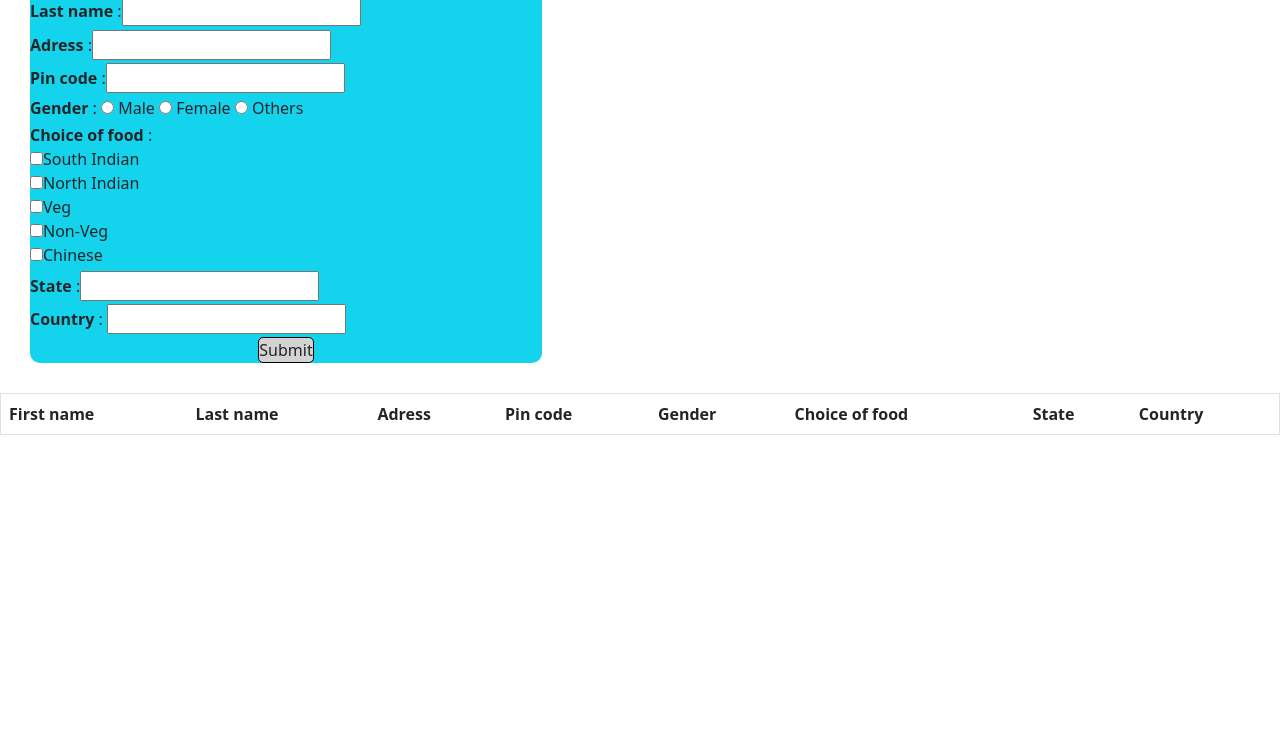
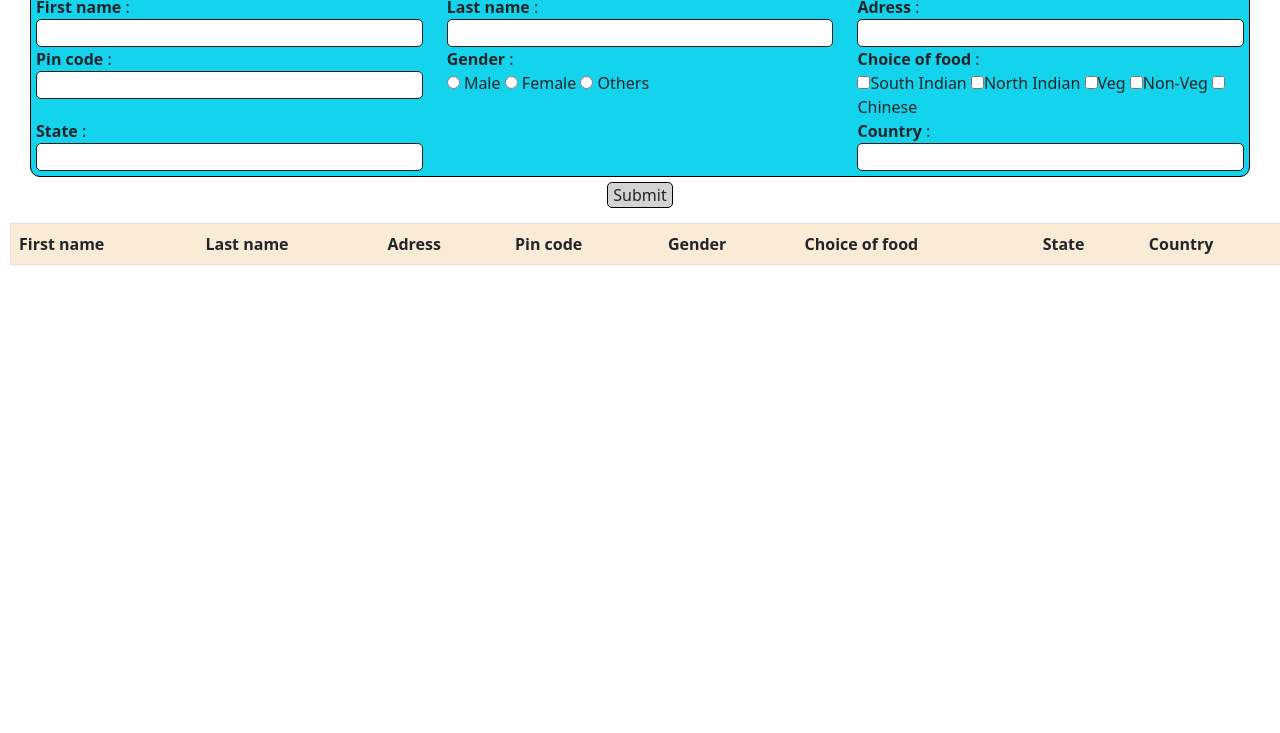
Before and after one commit to Likhith329/asmalldictionary, a plain HTML site: page index.html in a window 1280 px wide. Shown: the part 67-800 px from the top of the page. Drawn offline with nearby package versions, Linux system fonts and the light colour scheme.

Commit message:
first commit

```diff
--- a/index.html
+++ b/index.html
@@ -10,38 +10,37 @@
     <title>Document</title>
 </head>
 <body>
-  <div>
+  <div class="hd" style="display:flex; justify-content: center;"><h1>Enter the details</h1></div>
+  <div class="cont">
   <form id="fm">
-    <div><b>First name</b> :<input type="text" id="fname"></div>
+    <div class="ib"><b>First name</b> :<input type="text" id="fname" class="inp"></div>
 
-    <div><b>Last name</b> :<input type="text" id="lname"></div>
+    <div class="ib"><b>Last name</b> :<input type="text" id="lname" class="inp"></div>
 
-    <div><b>Adress</b> :<input type="text" id="address"></div>
+    <div class="ib"><b>Adress</b> :<input type="text" id="address" class="inp"></div>
 
-    <div><b>Pin code</b> :<input type="tel" id="pin"></div>
+    <div class="ib"><b>Pin code</b> :<input type="tel" id="pin" class="inp"></div>
 
-    <div> <b>Gender</b> :
+    <div class="ib"> <b>Gender</b> : <br>
       <span id="m"><input name="s" type="radio" id="male" value="Male" onchange="f1()"></span>  Male
       <span id="fe"><input name="s" type="radio" id="female" value="Female" onchange="f2()"></span> Female
       <span id="o"><input name="s" type="radio" id="others" value="Others" onchange="f3()"></span> Others
     </div>
 
-   <div> <b>Choice of food</b> : <br>
-    <input type="checkbox" id="food" value="South Indian">South Indian <br>
-    <input type="checkbox" id="food" value="North Indian">North Indian <br>
-    <input type="checkbox" id="food" value="Veg">Veg <br>
-    <input type="checkbox" id="food" value="Non-veg">Non-Veg <br>
+   <div class="ib" > <b>Choice of food</b> : <br>
+    <input type="checkbox" id="food" value="South Indian">South Indian
+    <input type="checkbox" id="food" value="North Indian">North Indian
+    <input type="checkbox" id="food" value="Veg">Veg
+    <input type="checkbox" id="food" value="Non-veg">Non-Veg
     <input type="checkbox" id="food" value="Chinese">Chinese
   </div>
 
-    <div><b>State</b> :<input type="text" id="state"></div>
+    <div class="ib"><b>State</b> :<input type="text" id="state" class="inp"></div>
 
-    <div><b>Country</b> : <input type="text" id="cntry"></div>
-
-    <div class="sbtn" id="sbmit"><span class="sub">Submit</span></div>
-
+    <div class="ib"><b>Country</b> : <input type="text" id="cntry" class="inp"></div>
 
 </form>
+<div class="sbtn" id="sbmit"><span class="sub">Submit</span></div>
 
   <table class="table border" id="tbl">
 
--- a/st.css
+++ b/st.css
@@ -1,13 +1,20 @@
 #fm{
     display: flex;
-    flex-direction: column;
+    flex-wrap: wrap;
     justify-content: space-between;
-    height: 400px;
-    margin: 30px ;
-    width: 40%;
+    height: max-content;
+    margin:30px; margin-bottom: 0; margin-top: 0;
+
     background-color:rgb(20, 212, 237);
     border-radius: 10px;
+    border: 1px solid black;
+    padding: 5px;
+
 }
+.ib{
+    width: 32%;
+}
+
 .sbtn{
     display: flex;
     justify-content: center;
@@ -15,5 +22,61 @@
 .sub{
     border: 1px solid black;
     background-color: lightgrey;
-    border-radius: 5px;
+    border-radius: 5px; padding-left:5px; padding-right:5px ;
+    margin: 5px;
 }
+.sub:hover{
+    cursor: pointer;
+}
+.inp{
+    border-radius: 5px; width: 100%;
+    border: 1px solid rgb(28, 26, 26);
+}
+
+table{
+    margin: 10px;
+}
+tr{
+    background-color: antiquewhite;
+}
+
+
+@media (max-width:350px){
+    .hd{
+        font-size: small;
+    }
+   #fm{
+    margin: 5px;
+    margin-bottom: 0;
+
+   }
+   #fm .ib{
+    width: 100%;
+   }
+   #fm .ib .inp{
+    width: 100%;
+   }
+   thead{
+    display: none;
+   }
+   tr{
+    display: flex; flex-direction: column;
+    margin: 10px;
+   }
+
+}
+
+@media (min-width:350px) and (max-width:750px){
+    #fm{
+        margin: 20px;margin-bottom: 0;
+    }
+    #fm .ib{
+        width: 50%;
+       }
+       #fm .ib .inp{
+        width: 95%;
+       }
+     table{
+        width: 100%
+     };
+}
```
